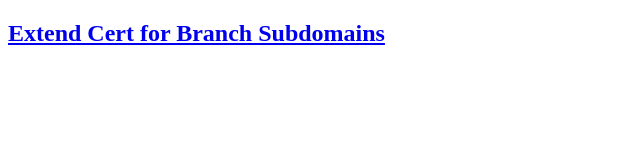
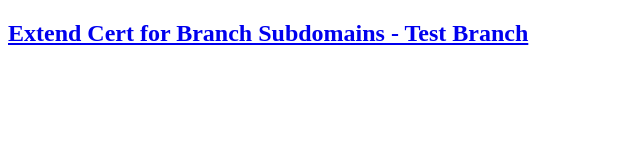
Before and after one commit to MelvinPeepers/extend_cert_subdomain, a plain HTML site: page index.html in a window 1280 px wide. Shown: the whole page, without its empty margins (0-640 px from the left). Drawn offline with Linux system fonts and the light colour scheme.

Commit message:
update to test branch

```diff
--- a/index.html
+++ b/index.html
@@ -14,7 +14,7 @@
     <header>
       <nav id="navbar">
         <div class="container flex-container">
-          <h1 class="logo"><a href="index.html">Extend Cert for Branch Subdomains</a></h1>
+          <h1 class="logo"><a href="index.html">Extend Cert for Branch Subdomains - Test Branch</a></h1>
         </div>
       </nav>
     </header>
```
